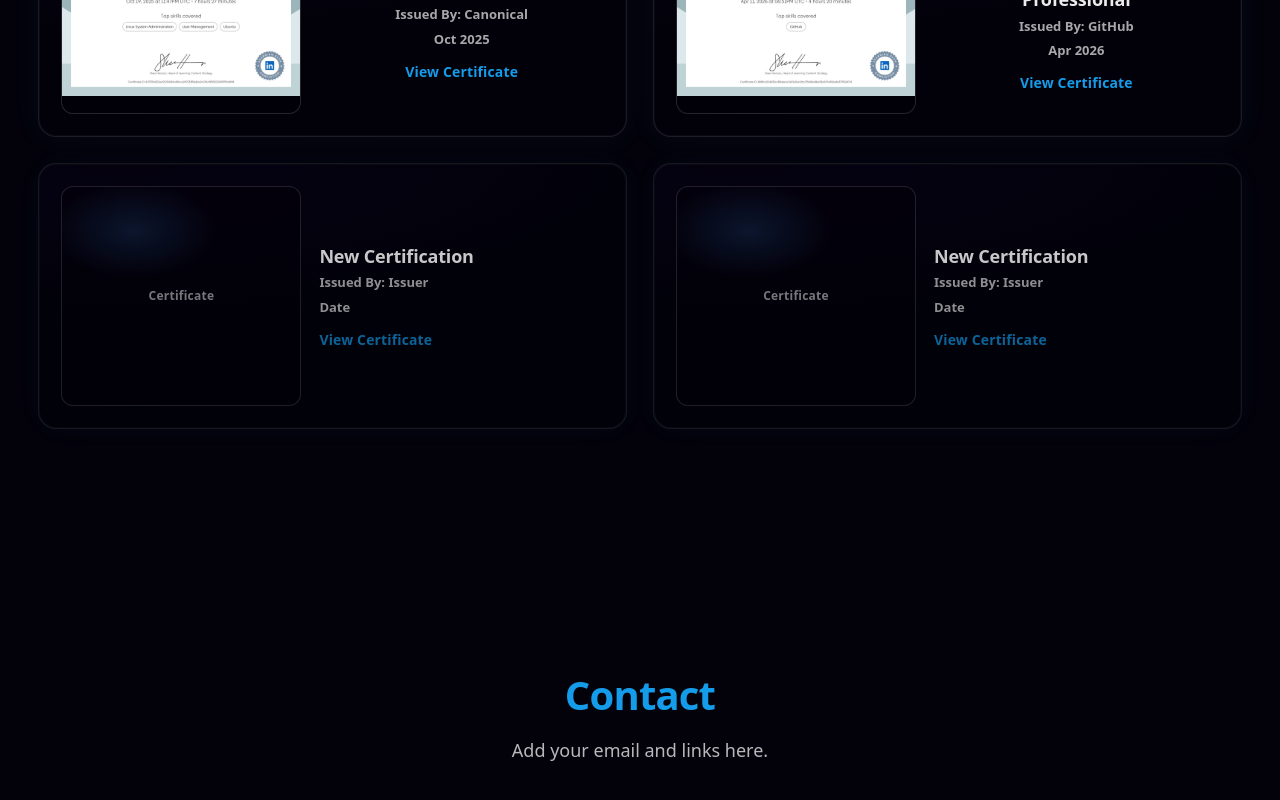
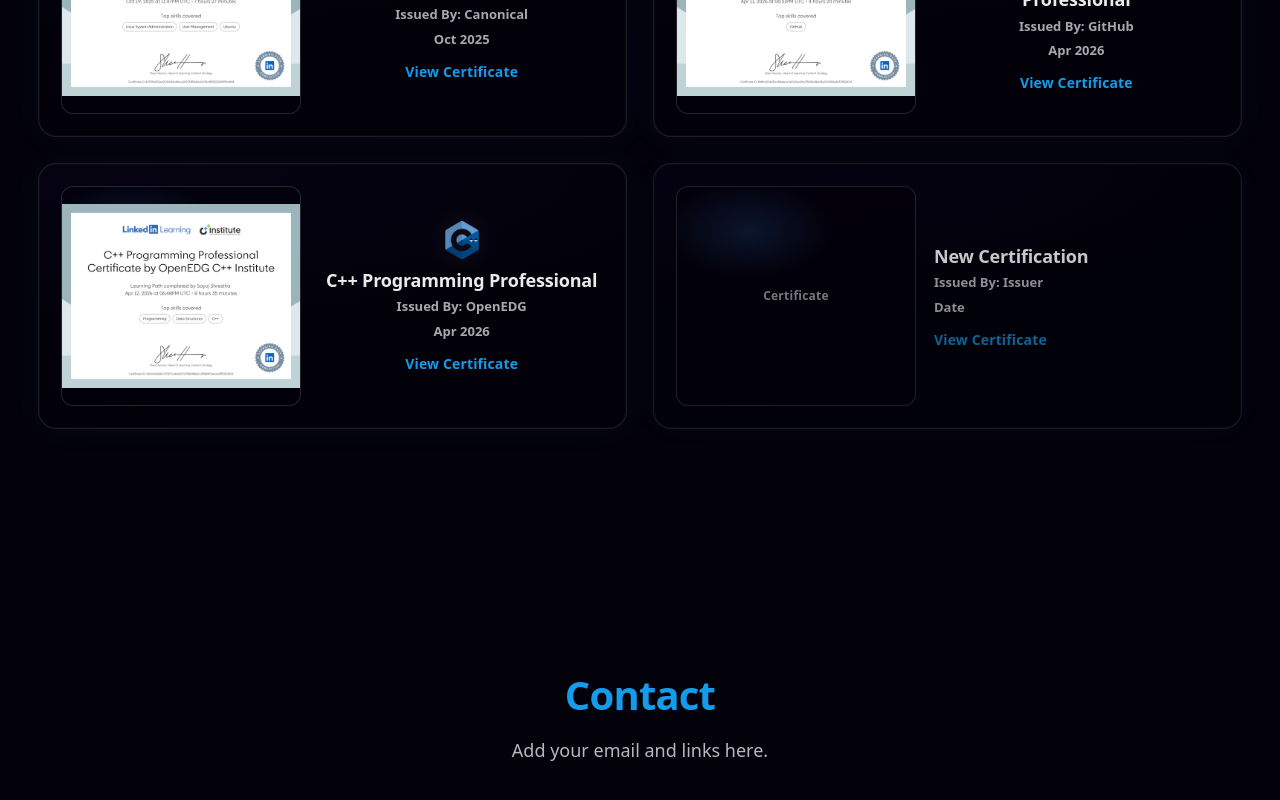
Before and after one commit to sayuj0/portfolio, a React (Vite) app: page / in a window 1280 px wide. Shown: the part 5440-6240 px from the top of the page. Built offline with nearby package versions, Linux system fonts and the light colour scheme.

Commit message:
New cert

```diff
--- a/src/sections/CertificationsSection.jsx
+++ b/src/sections/CertificationsSection.jsx
@@ -7,8 +7,6 @@ function CertificationsSection() {
       logoImageSrc: "/images/nvidialogo.png",
       logoImageAlt: "NVIDIA",
       contentAlign: "center",
-      logoText: "",
-      logoAriaLabel: "",
       certificateImageSrc: "/images/nvidia.jpg",
       certificateImageAlt: "NVIDIA - Fundamentals of Deep Learning certificate",
       certificateUrl: "https://learn.nvidia.com/certificates?id=0m_HibBASWaii8Ygk_Qsjw",
@@ -20,8 +18,6 @@ function CertificationsSection() {
       logoImageSrc: "/images/dockerlogo.png",
       logoImageAlt: "Docker",
       contentAlign: "center",
-      logoText: "",
-      logoAriaLabel: "",
       certificateImageSrc: "/images/docker.jpg",
       certificateImageAlt: "Docker - Docker Foundations Professional certificate",
       certificateUrl:
@@ -34,8 +30,6 @@ function CertificationsSection() {
       logoImageSrc: "/images/ubuntulogo.png",
       logoImageAlt: "Ubuntu",
       contentAlign: "center",
-      logoText: "",
-      logoAriaLabel: "",
       certificateImageSrc: "/images/canonical.jpg",
       certificateImageAlt: "Canonical - Ubuntu Linux Professional certificate",
       certificateUrl:
@@ -48,19 +42,28 @@ function CertificationsSection() {
       logoImageSrc: "/images/githublogo.png",
       logoImageAlt: "GitHub",
       contentAlign: "center",
-      logoText: "",
-      logoAriaLabel: "",
       certificateImageSrc: "/images/github.jpg",
       certificateImageAlt: "GitHub - Career Essentials in GitHub Professional certificate",
       certificateUrl:
         "https://www.linkedin.com/learning/certificates/8bf8cc02d830cd5bdece7a02e5aa2bc7f3468a8ba28e947a906a4637953ef714?trk=share_certificate",
     },
-    ...Array.from({ length: 2 }, (_, index) => ({
+    {
+      title: "C++ Programming Professional",
+      issuer: "OpenEDG",
+      date: "Apr 2026",
+      logoImageSrc: "/images/clogo.png",
+      logoImageAlt: "OpenEDG",
+      contentAlign: "center",
+      certificateImageSrc: "/images/cplus.jpg",
+      certificateImageAlt: "OpenEDG - C++ Programming Professional certificate",
+      certificateUrl:
+        "https://www.linkedin.com/learning/certificates/d1cb2bb3bb27978271cd616fc917786fdf0be1c2ff86f497e6cdd7ff81076424?trk=share_certificate",
+    },
+
+    ...Array.from({ length: 1 }, (_, index) => ({
       title: "New Certification",
       issuer: "Issuer",
       date: "Date",
-      logoText: "LOGO",
-      logoAriaLabel: `Placeholder logo ${index + 1}`,
       certificateImageSrc: "",
       certificateImageAlt: "",
       certificateUrl: "",
```
Also changed, not shown: public/images/cplus.jpg (added), public/images/python.png (added).
